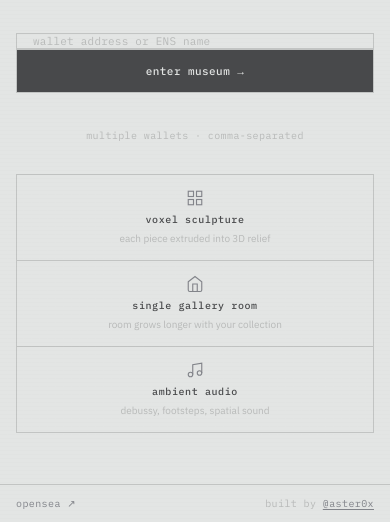
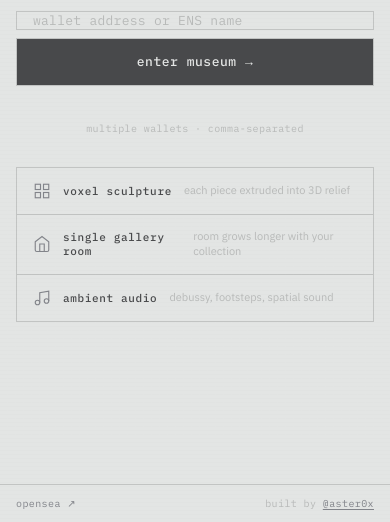
Before and after one commit to astercast/Normuseum, a website built with Vite: page index.html in a window 390 px wide. Shown: the part 322-844 px from the top of the page. Built offline with nearby package versions, Linux system fonts and the light colour scheme.

Commit message:
mobile homepage: scrollable overlay, balanced input/button, feature cards row layout

```diff
--- a/src/style.css
+++ b/src/style.css
@@ -889,15 +889,43 @@ body.touch-device .touch-action-btn { display: flex; }
 
 /* ── Responsive ──────────────────────────────────────────────────────────── */
 @media (max-width: 540px) {
-  #landing { padding: 0 16px; }
+  /* Make the overlay scrollable so nothing clips */
+  #overlay { overflow-y: auto; }
+  /* Landing no longer vertically centers — flows naturally so it can scroll */
+  #landing {
+    align-items: flex-start;
+    justify-content: flex-start;
+    padding: 28px 16px 32px;
+    min-height: auto;
+  }
+  .hero-center { max-width: 100%; }
   .hero-title { font-size: 40px; }
-  .hero-center { max-width: 100%; }
   .hero-sub { font-size: 12px; max-width: 100%; }
-  .input-group { flex-direction: column; border: none; }
-  #walletInput { border: 1px solid var(--border); }
-  #loadBtn { border: 1px solid var(--border); border-left: 1px solid var(--border); }
+  /* Input: stack wallet field above button, both same height */
+  .input-group {
+    flex-direction: column;
+    border: none;
+    gap: 8px;
+  }
+  #walletInput {
+    border: 1px solid var(--border);
+    height: 48px;
+    font-size: 13px;
+    width: 100%;
+    box-sizing: border-box;
+  }
+  #loadBtn {
+    border: 1px solid var(--border);
+    border-left: 1px solid var(--border);
+    height: 48px;
+    font-size: 13px;
+    width: 100%;
+  }
+  /* Feature boxes stacked vertically */
   .hero-features { flex-direction: column; }
-  .feature-item { padding: 14px 12px; }
+  .feature-item { flex-direction: row; align-items: center; gap: 12px; padding: 14px 16px; justify-content: flex-start; text-align: left; }
+  .feature-label { font-size: 11px; }
+  .feature-desc { font-size: 11px; }
   #helpPanel { display: none; }
   #helpBtn   { display: none; }
   .about-page { padding: 0 16px; }
```
Also changed, not shown: dist/index.html.
